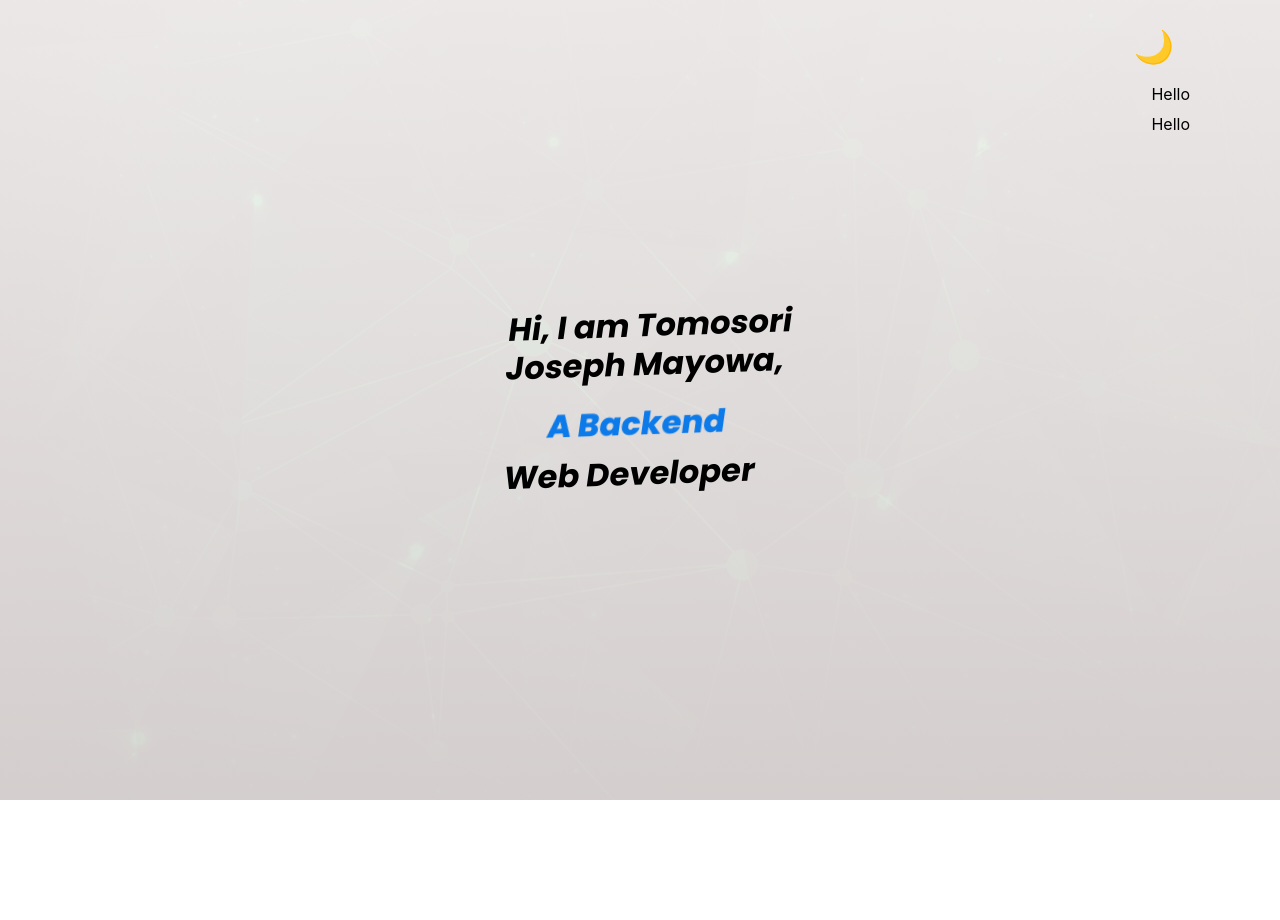
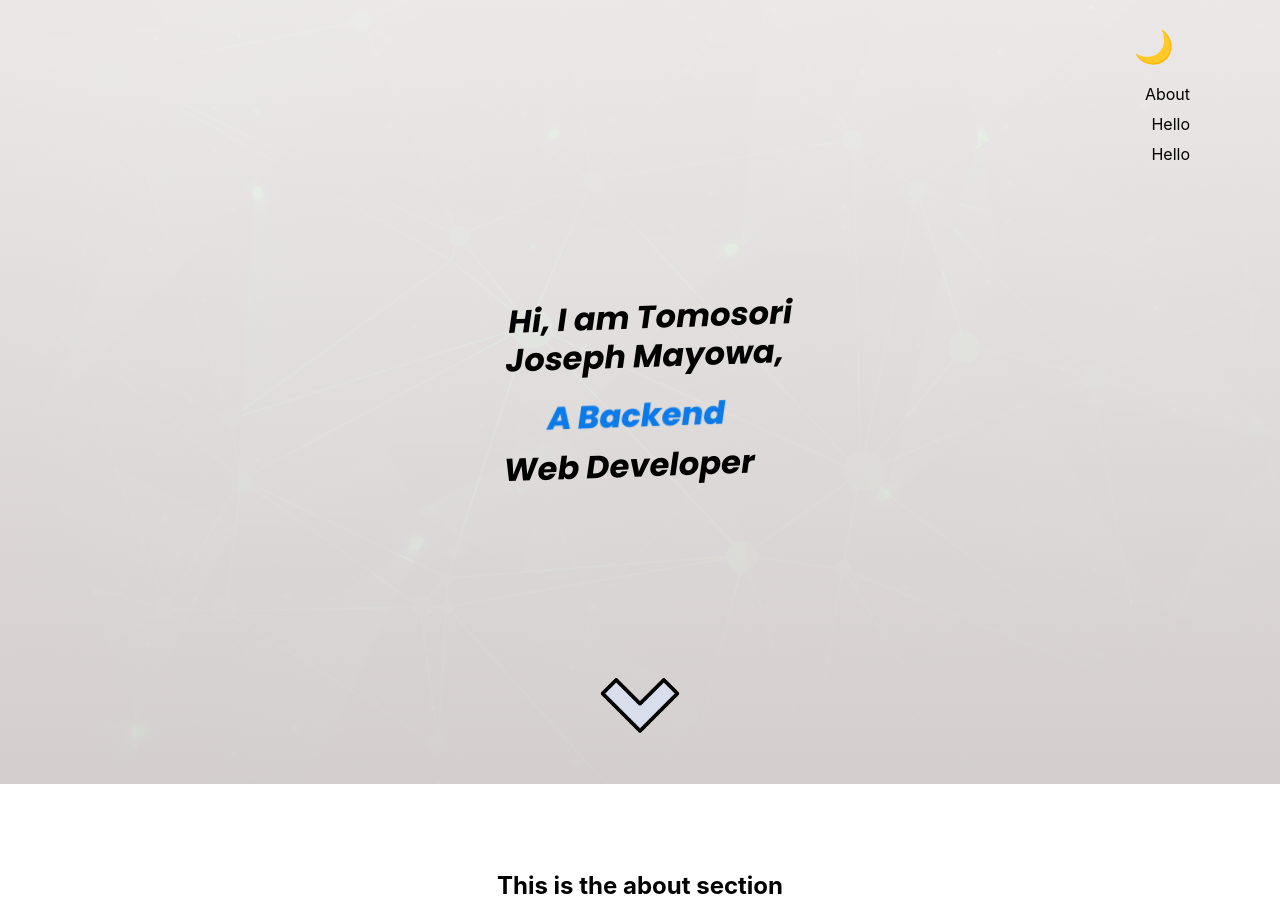
Before and after one commit to Mayorwise001/my-Portfolio, a React (Create React App) app: page / in a window 1280 px wide. Before the commit the page ends 800 px from the top, so only its background shows below. Built offline with nearby package versions, Linux system fonts and the light colour scheme.

Commit message:
My portfolio

```diff
--- a/package.json
+++ b/package.json
@@ -3,6 +3,8 @@
   "version": "0.1.0",
   "private": true,
   "dependencies": {
+    "@mdi/js": "^7.4.47",
+    "@mdi/react": "^1.6.1",
     "@testing-library/jest-dom": "^5.17.0",
     "@testing-library/react": "^13.4.0",
     "@testing-library/user-event": "^13.5.0",
@@ -36,5 +38,8 @@
       "last 1 firefox version",
       "last 1 safari version"
     ]
+  },
+  "devDependencies": {
+    "eslint-config-react-app": "^7.0.1"
   }
 }
--- /dev/null
+++ b/src/components/About.js
@@ -0,0 +1,9 @@
+const About =()=>{
+    return(
+        <div>
+            <h2>This is the about section</h2>
+        </div>
+    )
+}
+
+export default About
--- a/src/components/header.js
+++ b/src/components/header.js
@@ -1,6 +1,12 @@
 import { motion } from 'framer-motion';
 import ThemeToggle from './toggletheme';
-import '../stylescss/header.css'
+import '../stylescss/header.css';
+import photo from '../images/downarrow4b.png'
+import About from './About.js'
+import '../stylescss/about.css'
+
+import Icon from '@mdi/react';
+import { mdiChevronDown } from '@mdi/js';
 
 const headerVariants = {
   hidden: { opacity: 0, y: 50 },
@@ -41,10 +47,25 @@ const HeroSection = () => {
       </div>
       <div className="items-right">
       <ThemeToggle />
+      <div>
+      <a href='#about'>
+      About
+        </a>
+      </div>
       <div>Hello</div>
       <div>Hello</div>
     </div>
+    <div class="scroll-icon">
+      <a href='#about'>
+        <img src={photo} alt="Scroll Icon"/>
+        </a>
+        </div>
+
+        <div className='About' id='about'>
+        <About/>
+        </div>
     </header>
+
   );
 };
 
--- /dev/null
+++ b/src/stylescss/about.css
@@ -0,0 +1,7 @@
+.About{
+    position: absolute;
+    bottom: -120px; /* Adjust based on how low you want the arrow */
+    left: 50%;
+    transform: translateX(-50%);
+    cursor: pointer;
+}
--- a/src/stylescss/header.css
+++ b/src/stylescss/header.css
@@ -12,8 +12,8 @@
 
     --light-text-color: #000000; /* Black text for light mode */
     --dark-text-color: #ffffff;  /* White text for dark mode */
+
   }
-
 
 
 
@@ -22,7 +22,7 @@
       background: var(--light-hero-background);
     background-size: cover;
     background-position: center;
-    height: 100vh;
+    height: 98vh;
     display: flex;
     align-items:center;
     opacity: 0;
@@ -40,7 +40,7 @@
   background-size: cover;
   background-position: center;
   animation: fadeIn 2s forwards;
-  transition: 0.73s ease-in-out; /* Smooth background transition */
+  transition: 0.73s ease-in-out; /*Smooth background transition*/
 
 }
 
@@ -70,12 +70,6 @@
     margin-bottom: 10px; /* Adds spacing between each item in the vertical column */
   }
 
-
-  @keyframes fadeIn {
-    to {
-      opacity: 1;
-    }
-  }
 
   html {
     scroll-behavior: smooth;
@@ -133,6 +127,49 @@
    color: rgb(211, 155, 14);
   }
 
+
+  .scroll-icon {
+    position: absolute;
+    bottom: 20px; /* Adjust based on how low you want the arrow */
+    left: 50%;
+    transform: translateX(-50%);
+    cursor: pointer;
+  }
+
+  .scroll-icon img{
+    width: 140px; /* Adjust size as needed */
+    animation: bounce 2s infinite;
+  }
+
+   a{
+    text-decoration: none;
+     color: rgb(0, 0, 0);
+    }
+
+    [data-theme="dark"] a{
+     text-decoration: none;
+     color: white;
+    }
+
+    /* Animation keyframes for Bounce */
+    @keyframes bounce {
+  0%, 20%, 50%, 80%, 100% {
+    transform: translateY(0);
+  }
+  40% {
+    transform: translateY(-20px);
+  }
+  60% {
+    transform: translateY(-10px);
+  }
+}
+
+/* Key frame for fadein */
+ @keyframes fadeIn {
+   to {
+     opacity: 1;
+   }
+ }
 /* Animation keyframes */
 @keyframes fadeInOut {
   0%, 40% {
```
Also changed, not shown: src/images/downarrow4b.png (added), 1 other file (tests, documents, lock files or other folders). Lines whose indentation alone changed are shown as unchanged.
